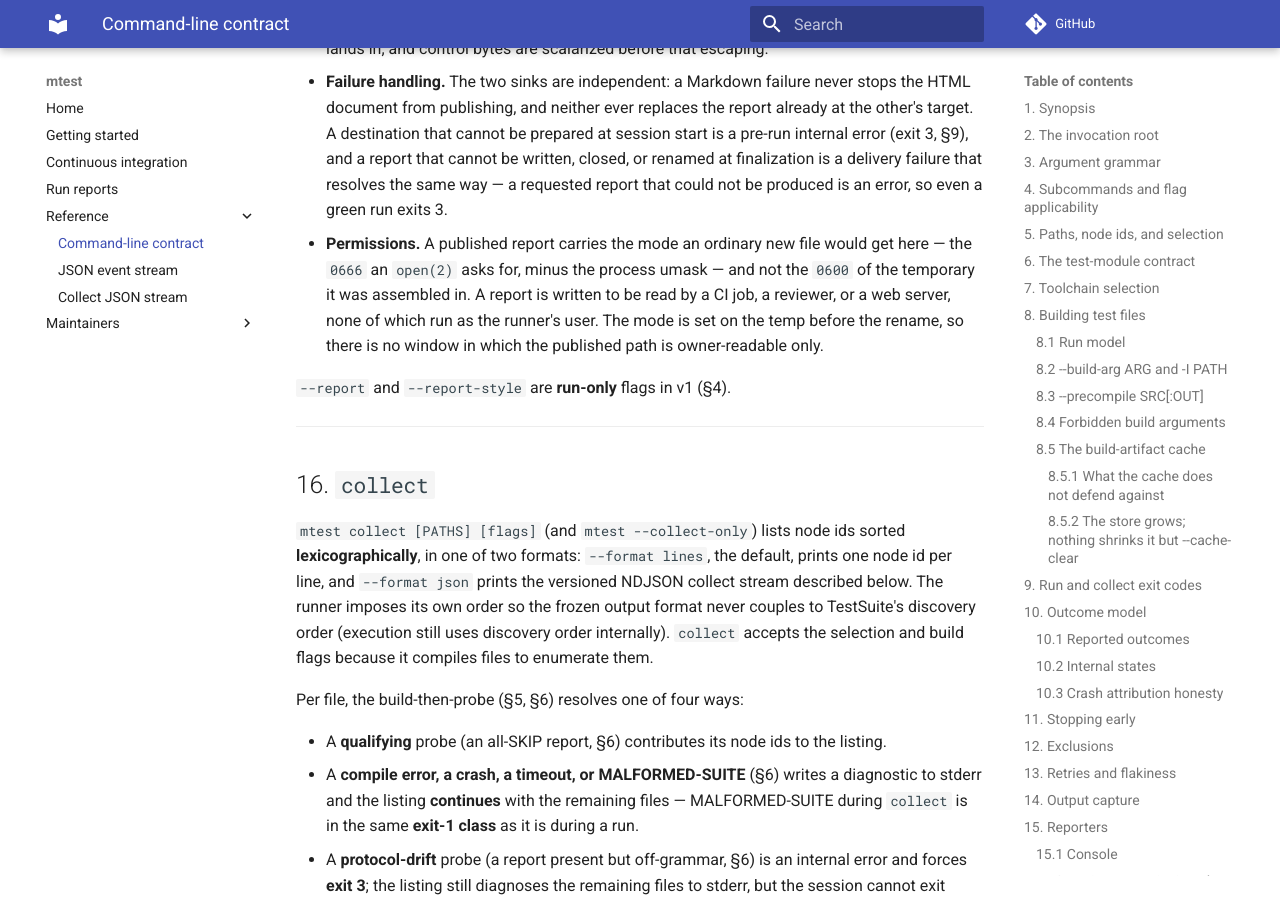
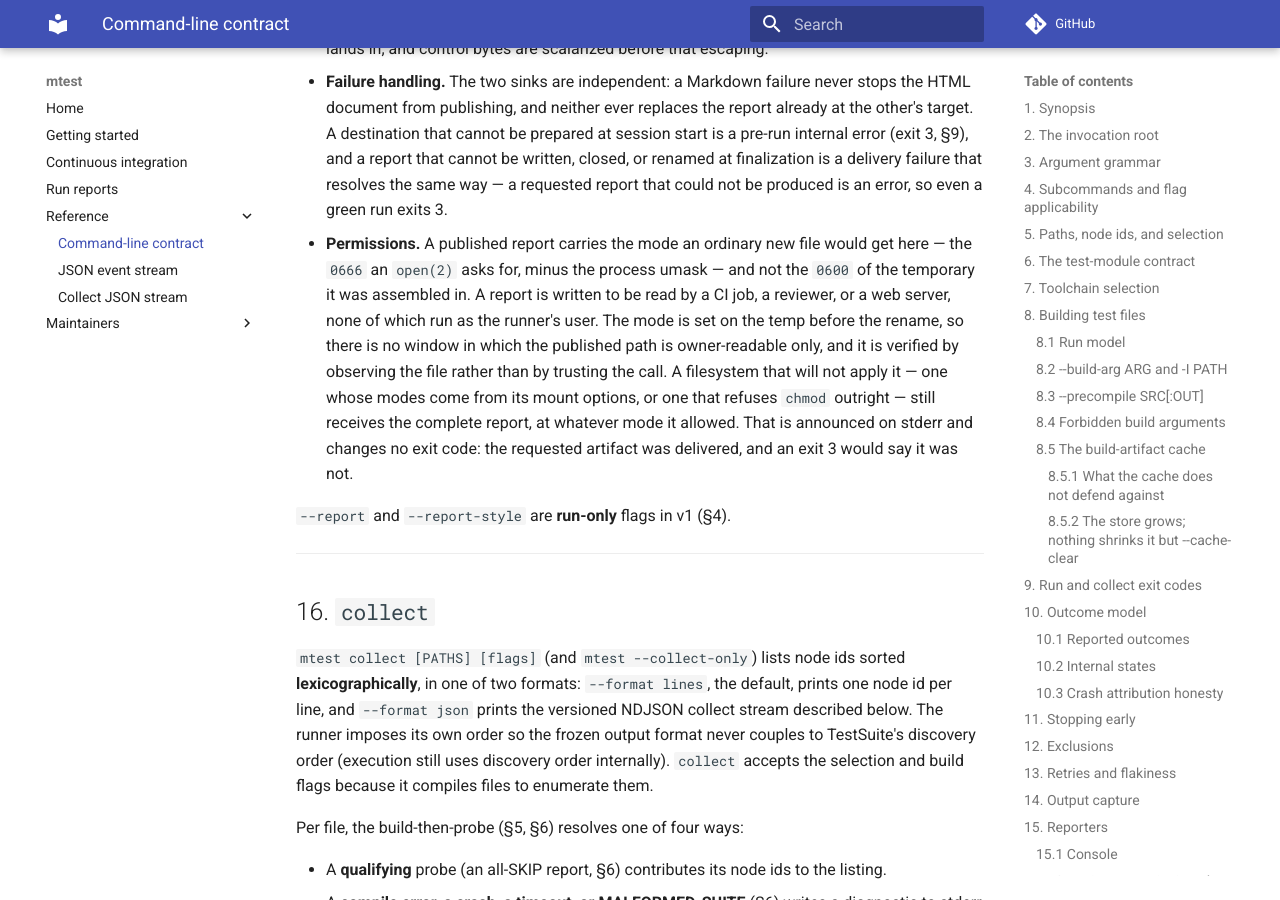
Before and after one commit to mikeleppane/mtest, an MkDocs documentation site: the page built from docs/cli-contract.md, in a window 1280 px wide and 900 px high, scrolled down 32454 px. Built offline with MkDocs 1.6.1 and Material for MkDocs 9.7.7, drawn with Linux system fonts in a browser that asks for light colours; comment, search, counter and statistics services are not loaded.

Commit message:
fix(cli): say so when a report's permissions could not be applied
The published mode was set inside a bare `try/except: pass`, so a mount
that permits create, write, and rename but refuses chmod produced a 0600
report and exit 0, against a contract that promised `0666 & ~umask`
unconditionally. Trusting the call's status was the weaker half of the
same problem: a filesystem whose modes come from its mount options
accepts the change and applies nothing, which no return value reveals.

Make the code and the contract agree, in the direction that keeps the
exit code honest. The artifact IS delivered when only its mode was
refused, so escalating to 3 would report a missing report that is sitting
at the destination; instead the mode is verified by observing the file,
and a mode that did not take is announced on stderr. `apply_permissions`
is the observing form the platform layer was missing, and the green-run
clause now also pins the silence: a run whose mode was applied must not
warn about it.

The `--junit-xml` rationale beside the code was false and is corrected
rather than acted on: that artifact lands at a literal 0666 because the
pinned toolchain's `open` ignores the umask, which is exactly why a
report may not copy its mode. A test now measures that instead of
asserting it from memory.

```diff
--- a/docs/cli-contract.md
+++ b/docs/cli-contract.md
@@ -1435,7 +1435,12 @@ as the JUnit report is, never from a parse of the console text.
   and not the `0600` of the temporary it was assembled in. A report is written
   to be read by a CI job, a reviewer, or a web server, none of which run as the
   runner's user. The mode is set on the temp before the rename, so there is no
-  window in which the published path is owner-readable only.
+  window in which the published path is owner-readable only, and it is verified
+  by observing the file rather than by trusting the call. A filesystem that will
+  not apply it — one whose modes come from its mount options, or one that
+  refuses `chmod` outright — still receives the complete report, at whatever
+  mode it allowed. That is announced on stderr and changes no exit code: the
+  requested artifact was delivered, and an exit 3 would say it was not.
 
 `--report` and `--report-style` are **run-only** flags in v1 (§4).
 
```
Also changed, not shown: README.md (+3 -1 lines), docs/reports.md (+7 -0 lines), 5 other files.
